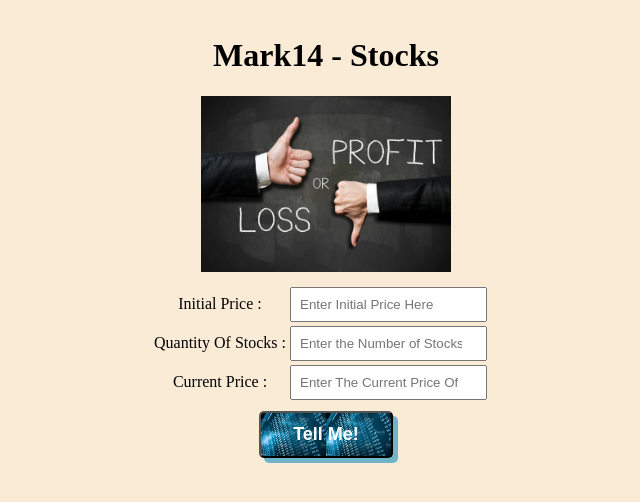
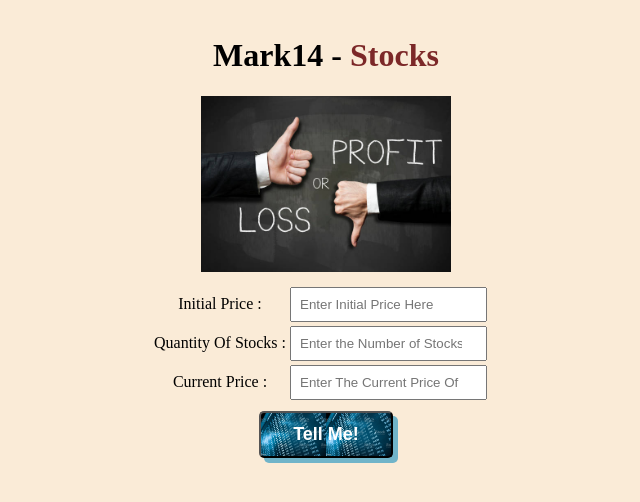
Before and after one commit to Rahulmodi-4468/Profite-Loss-Calculator, a plain HTML site: page index.html in a window 1280 px wide. Shown: the full height of the page, 314-954 px from the left. Drawn offline with Linux system fonts and the light colour scheme.

Commit message:
final commit

```diff
--- a/index.html
+++ b/index.html
@@ -11,7 +11,7 @@
 
 
     <div class="main">
-        <h1>Mark14 - Stocks</h1>
+        <h1>Mark14 -<span style="color: rgb(124, 40, 40);"> Stocks</span></h1>
         <div style="margin-bottom: 0.5rem;">
             <img src="/profitorloss.jpg" alt="" width="250px">
         </div>
```
Also changed, not shown: loss.jpeg (deleted), profit.jpeg (deleted).
